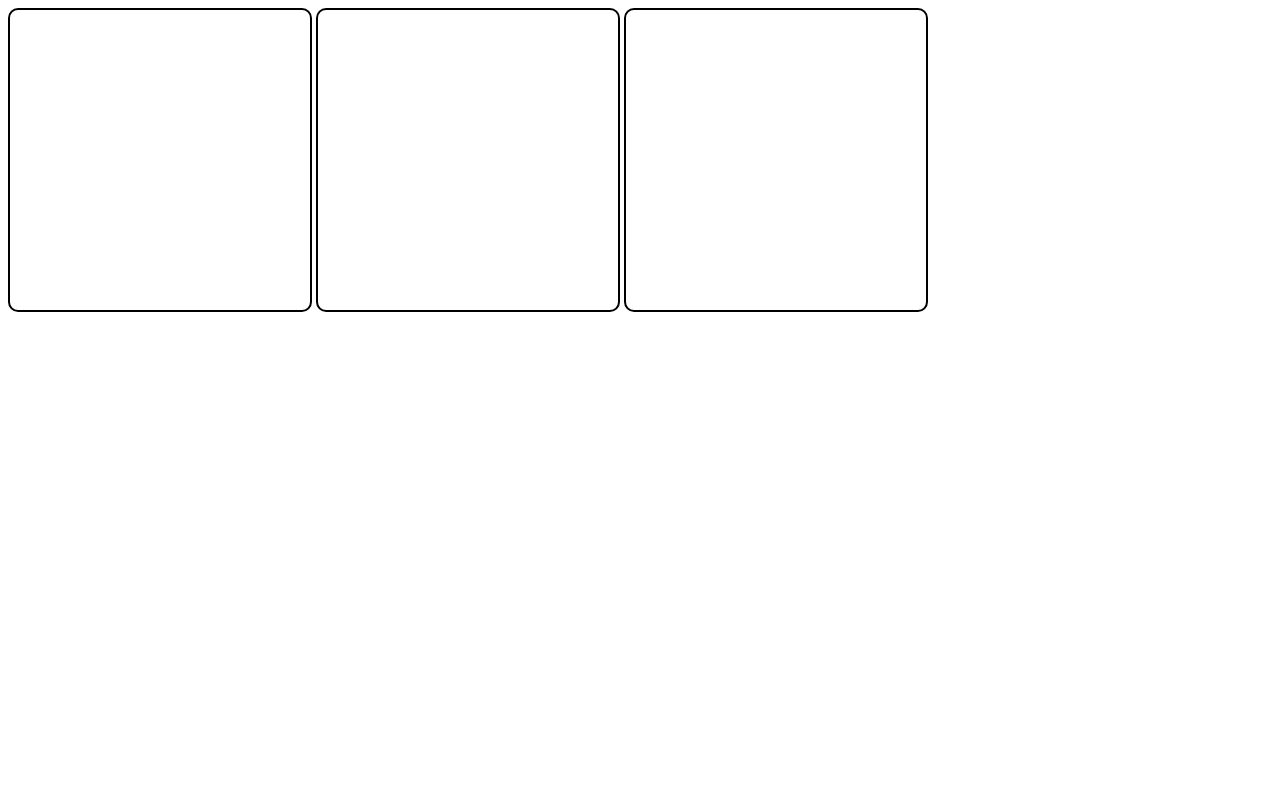
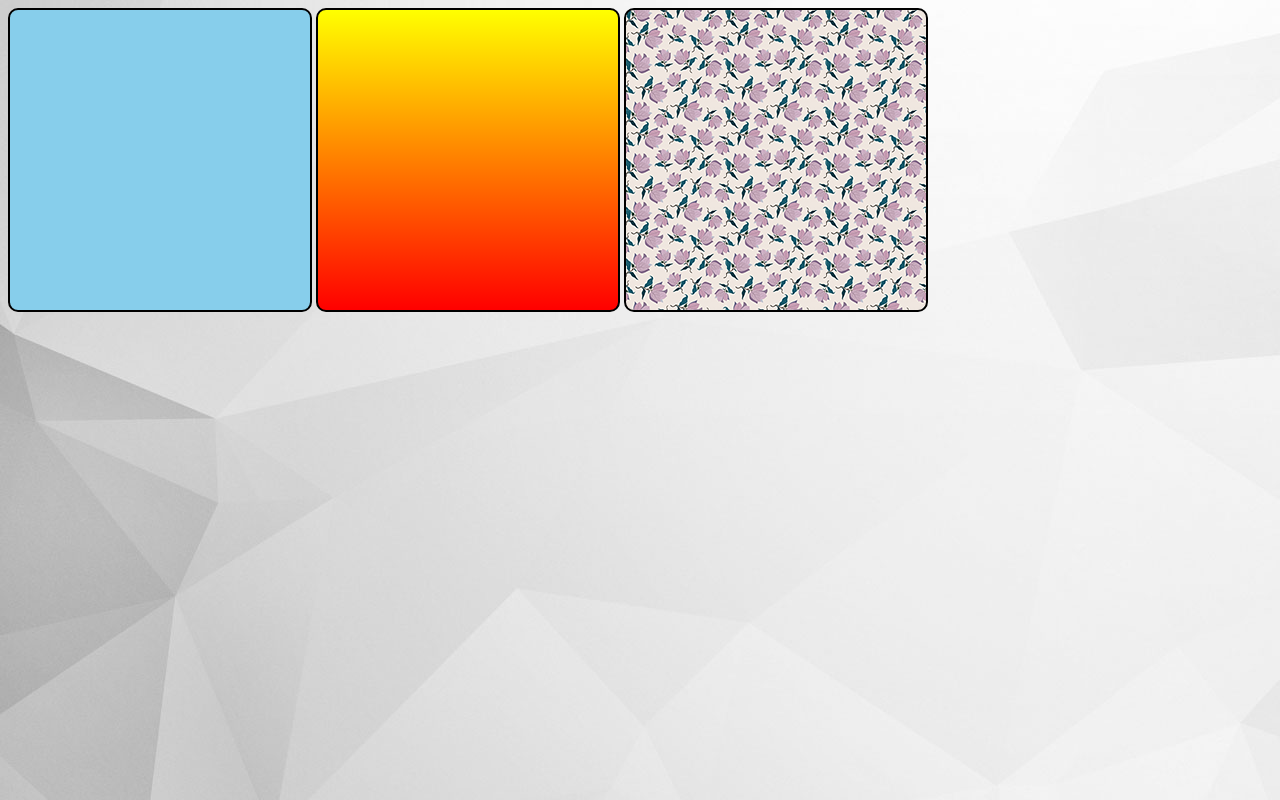
Before and after one commit to Marcosdevc/html-css, a plain HTML site: page exercicios/ex022/fundo001.html in a window 1280 px wide. Drawn offline with Linux system fonts and the light colour scheme.

Commit message:
exercicio novo

```diff
--- a/exercicios/ex022/fundo001.html
+++ b/exercicios/ex022/fundo001.html
@@ -5,6 +5,11 @@
     <meta name="viewport" content="width=device-width, initial-scale=1.0">
     <title>Teste de imagem de fundo</title>
     <style>
+
+        body {
+            background-image: url(imagens/wallpaper004.jpg);
+        }
+
         div.quadrado {
             display: inline-block;
             border: 2px solid black;
@@ -12,6 +17,19 @@
             width: 300px;
             height: 300px;
         }
+
+        div#q1 {
+            background-color: skyblue;
+        }
+
+        div#q2 {
+            background-image: linear-gradient(to bottom, yellow, red);
+        }
+
+        div#q3 {
+            background-image: url('imagens/pattern003.png');
+        }
+
     </style>
 </head>
 <body>
```
Also changed, not shown: exercicios/ex022/fundo002.html (added, +16 -0 lines).
